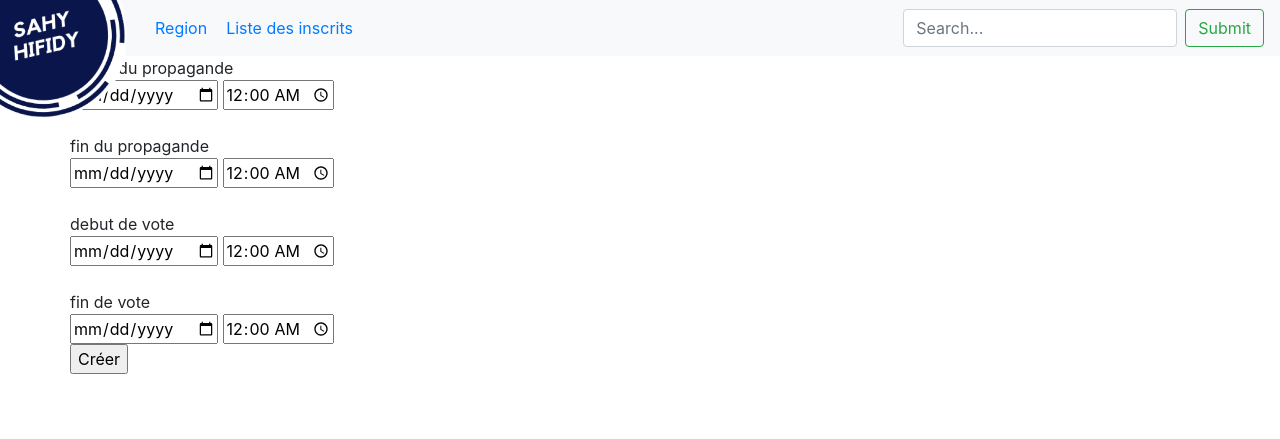
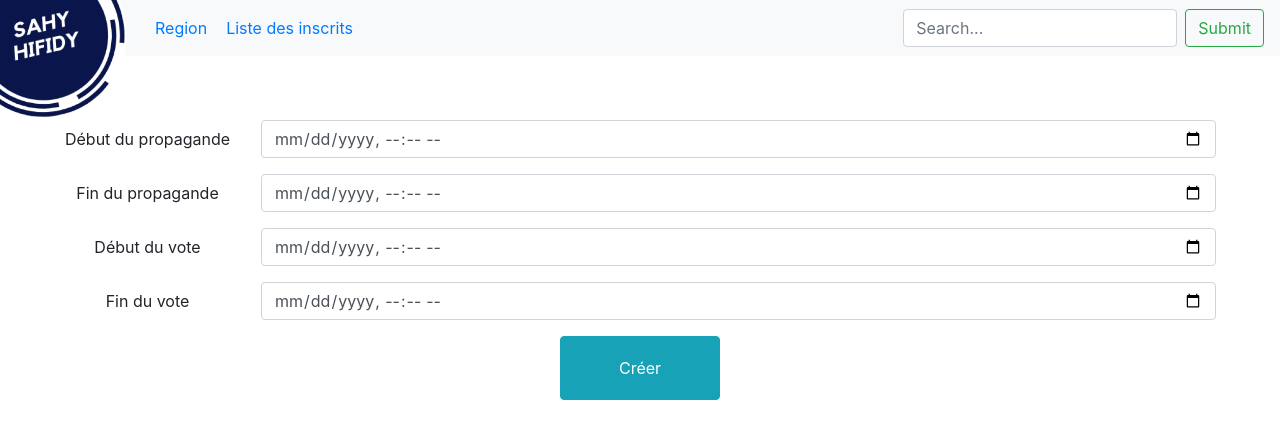
Before and after one commit to Spectrium/Vote_app, a Rails app: page /daties/new in a window 1280 px wide. Shown: the top 439 px of the page. Run offline with Rails 7, Linux system fonts and the light colour scheme; data that the repository does not hold is empty; style sheets or scripts are compiled from the project's sources; some libraries are stand-ins or nearby versions.

Commit message:
edit view date

```diff
--- a/app/assets/stylesheets/profils.scss
+++ b/app/assets/stylesheets/profils.scss
@@ -27,3 +27,13 @@ h1.top{
     margin: 9px;
     color: black;
 }
+
+#T{
+    margin: 4em;
+    text-align: center;
+}
+
+.size{
+    width: 10em;
+    height: 4em;
+}
--- a/app/views/daties/new.html.erb
+++ b/app/views/daties/new.html.erb
@@ -1,19 +1,33 @@
-<div class="container">
-	<div class="row">
-		<%= form_tag url_for(action:'create'), method:'post' do %>
-			debut du propagande<br>
-			<input type="date" name="debut_propagande" min= <%=Time.now%>>
-			<input type="time" name="debut_propagande_time" value="00:00"><br><br>
-			fin du propagande<br>
-			<input type="date" name="fin_propagande" min= <%=Time.now%>>
-			<input type="time" name="fin_propagande_time" value="00:00"><br><br>
-			debut de vote<br>
-			<input type="date" name="debut_vote" min= <%=Time.now%>>
-			<input type="time" name="debut_vote_time" value="00:00"><br><br>
-			fin de vote<br>
-			<input type="date" name="fin_vote" min= <%=Time.now%>>
-			<input type="time" name="fin_vote_time" value="00:00"><br>
-			<input type="submit" value="Créer"><br>
-		<%end%>
-	</div>
+<div id="T">
+  <%= form_tag url_for(action:'create'), method:'post' do %>
+    <div class="form-group row">
+      <label for="example-datetime-local-input" class="col-2 col-form-label">Début du propagande</label>
+      <div class="col-10">
+        <input class="form-control" type="datetime-local" id="example-datetime-local-input" min= <%=Time.now%>>
+      </div>
+    </div>
+
+    <div class="form-group row">
+      <label for="example-datetime-local-input" class="col-2 col-form-label">Fin du propagande</label>
+      <div class="col-10">
+        <input class="form-control" type="datetime-local"  id="example-datetime-local-input" min= <%=Time.now%>>
+      </div>
+    </div>
+
+    <div class="form-group row">
+      <label for="example-datetime-local-input" class="col-2 col-form-label">Début du vote</label>
+      <div class="col-10">
+        <input class="form-control" type="datetime-local" id="example-datetime-local-input" min= <%=Time.now%>>
+      </div>
+    </div>
+
+    <div class="form-group row">
+      <label for="example-datetime-local-input" class="col-2 col-form-label">Fin du vote</label>
+      <div class="col-10">
+        <input class="form-control" type="datetime-local"  id="example-datetime-local-input" min= <%=Time.now%>>
+      </div>
+    </div>
+
+      <input type="submit" value="Créer" class="btn btn-info size">
+  <%end%>
 </div>
```
